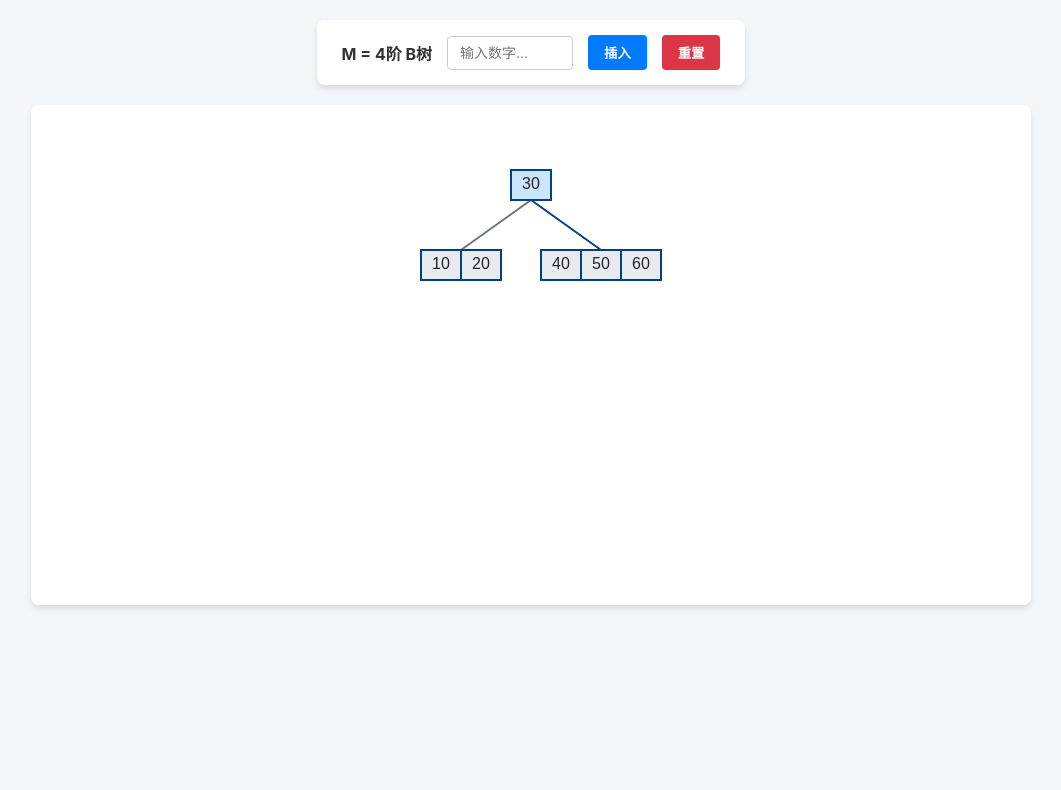
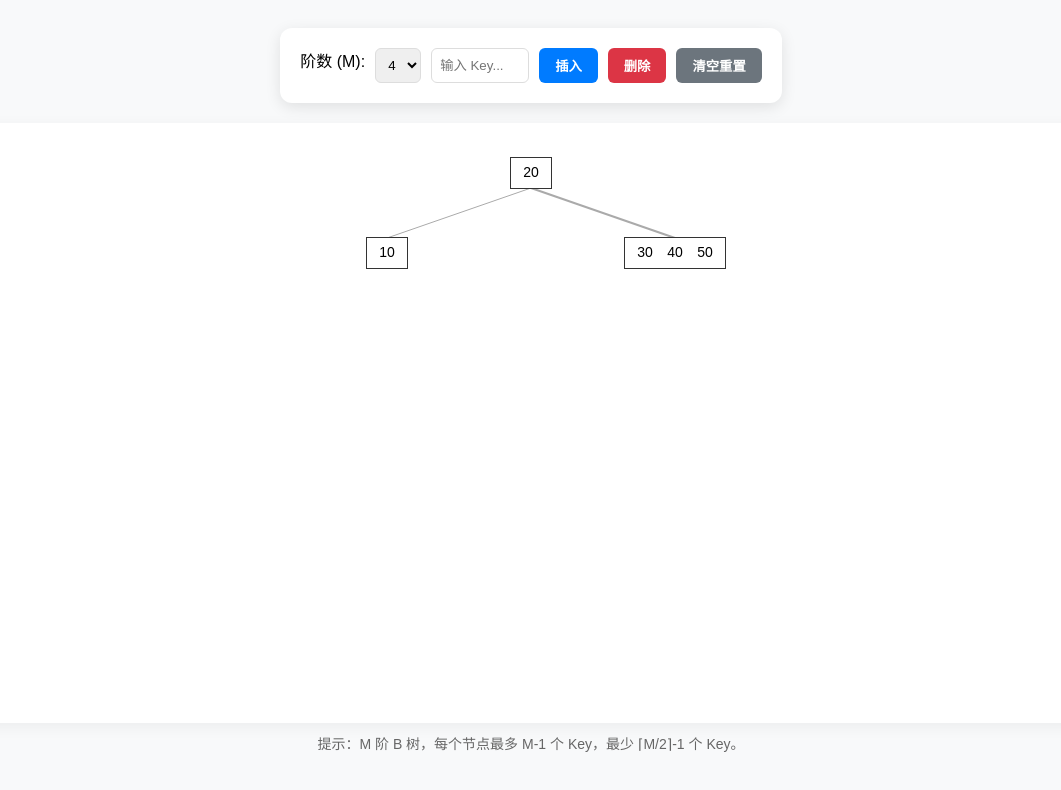
Before and after one commit to cdc028WangZhe/BTree-Visualizer, a plain HTML site: page index.html in a window 1280 px wide. Shown: the whole page, without its empty margins (109-1170 px from the left). Drawn offline with Linux system fonts and the light colour scheme.

Commit message:
Update B-tree demo title and styles

```diff
--- a/index.html
+++ b/index.html
@@ -2,273 +2,234 @@
 <html lang="zh-CN">
 <head>
     <meta charset="UTF-8">
-    <meta name="viewport" content="width=device-width, initial-scale=1.0">
-    <title>B 树插入动态演示</title>
+    <title>B 树全功能交互演示</title>
     <style>
-        body {
-            font-family: -apple-system, BlinkMacSystemFont, 'Segoe UI', Roboto, Helvetica, Arial, sans-serif;
-            background-color: #f4f7f9;
-            color: #333;
-            margin: 0;
-            padding: 20px;
-            display: flex;
-            flex-direction: column;
-            align-items: center;
-        }
-        .control-panel {
-            background: white;
-            padding: 15px 25px;
-            border-radius: 8px;
-            box-shadow: 0 4px 6px rgba(0,0,0,0.1);
-            margin-bottom: 20px;
-            display: flex;
-            gap: 15px;
-            align-items: center;
-        }
-        input {
-            padding: 8px 12px;
-            border: 1px solid #ccc;
-            border-radius: 4px;
-            font-size: 14px;
-            width: 100px;
-            outline: none;
-        }
-        input:focus { border-color: #007bff; }
-        button {
-            padding: 8px 16px;
-            background-color: #007bff;
-            color: white;
-            border: none;
-            border-radius: 4px;
-            cursor: pointer;
-            font-weight: 600;
-            transition: background 0.2s;
-        }
-        button:hover { background-color: #0056b3; }
-        button.danger { background-color: #dc3545; }
-        button.danger:hover { background-color: #c82333; }
-        #canvas-container {
-            width: 100%;
-            max-width: 1000px;
-            overflow-x: auto;
-            background: white;
-            border-radius: 8px;
-            box-shadow: 0 4px 6px rgba(0,0,0,0.1);
-        }
-        canvas {
-            display: block;
-        }
+        :root { --primary: #007bff; --bg: #f8f9fa; --node-bg: #ffffff; --node-border: #343a40; }
+        body { font-family: sans-serif; background: var(--bg); display: flex; flex-direction: column; align-items: center; padding: 20px; }
+        .controls { background: white; padding: 20px; border-radius: 12px; box-shadow: 0 4px 15px rgba(0,0,0,0.1); display: flex; gap: 10px; flex-wrap: wrap; justify-content: center; margin-bottom: 20px; }
+        input, select { padding: 8px; border: 1px solid #ddd; border-radius: 6px; }
+        button { padding: 8px 16px; border: none; border-radius: 6px; cursor: pointer; font-weight: bold; background: var(--primary); color: white; transition: 0.2s; }
+        button:hover { opacity: 0.8; }
+        button.delete { background: #dc3545; }
+        button.reset { background: #6c757d; }
+        canvas { background: white; border-radius: 12px; box-shadow: 0 4px 15px rgba(0,0,0,0.05); cursor: grab; }
+        .info { margin-top: 10px; color: #666; font-size: 14px; }
     </style>
 </head>
 <body>
 
-    <div class="control-panel">
-        <label><b>M = 4阶 B树</b></label>
-        <input type="number" id="keyInput" placeholder="输入数字..." onkeypress="handleEnter(event)">
-        <button onclick="insertKey()">插入</button>
-        <button class="danger" onclick="resetTree()">重置</button>
+    <div class="controls">
+        <label>阶数 (M):</label>
+        <select id="mSelect" onchange="initTree()">
+            <option value="3">3</option>
+            <option value="4" selected>4</option>
+            <option value="5">5</option>
+            <option value="6">6</option>
+        </select>
+        <input type="number" id="keyInput" placeholder="输入 Key..." style="width: 80px">
+        <button onclick="doInsert()">插入</button>
+        <button class="delete" onclick="doDelete()">删除</button>
+        <button class="reset" onclick="initTree()">清空重置</button>
     </div>
 
-    <div id="canvas-container">
-        <canvas id="treeCanvas" width="1000" height="500"></canvas>
-    </div>
+    <canvas id="treeCanvas"></canvas>
+    <div class="info">提示：M 阶 B 树，每个节点最多 M-1 个 Key，最少 ⌈M/2⌉-1 个 Key。</div>
 
 <script>
-        // B 树引擎逻辑 (Overflow 策略实现)
+// --- B 树核心逻辑引擎 ---
+class BNode {
+    constructor(isLeaf) {
+        this.keys = [];
+        this.children = [];
+        this.isLeaf = isLeaf;
+    }
+}
+
 class BTree {
-            constructor(order) {
-                this.order = order;
-                this.root = { keys: [], children: [], isLeaf: true };
+    constructor(m) {
+        this.m = m; // Order
+        this.minKeys = Math.ceil(m / 2) - 1;
+        this.root = new BNode(true);
     }
 
     insert(key) {
-                // 防止重复插入
-                if(this.contains(this.root, key)) {
-                    alert("键值 " + key + " 已存在！");
-                    return;
-                }
-                this._insert(this.root, key);
-                // 如果根节点溢出，分裂产生新根
-                if (this.root.keys.length >= this.order) {
-                    let newRoot = { keys: [], children: [this.root], isLeaf: false };
-                    this._split(newRoot, 0, this.root);
-                    this.root = newRoot;
+        if (this.root.keys.includes(key)) return;
+        let r = this.root;
+        if (r.keys.length === this.m - 1) {
+            let s = new BNode(false);
+            this.root = s;
+            s.children.push(r);
+            this.split(s, 0);
+            this._insertNonFull(s, key);
+        } else {
+            this._insertNonFull(r, key);
         }
     }
 
-            contains(node, key) {
-                let i = 0;
-                while (i < node.keys.length && key > node.keys[i]) i++;
-                if (i < node.keys.length && key === node.keys[i]) return true;
-                if (node.isLeaf) return false;
-                return this.contains(node.children[i], key);
+    split(parent, i) {
+        let y = parent.children[i];
+        let z = new BNode(y.isLeaf);
+        let mid = Math.floor((this.m - 1) / 2);
+        let midKey = y.keys[mid];
+
+        z.keys = y.keys.splice(mid + 1);
+        if (!y.isLeaf) z.children = y.children.splice(mid + 1);
+
+        parent.keys.splice(i, 0, midKey);
+        parent.children.splice(i + 1, 0, z);
+        y.keys.pop(); // Remove the promoted key
     }
 
-            _insert(node, key) {
-                if (node.isLeaf) {
-                    node.keys.push(key);
-                    node.keys.sort((a, b) => a - b);
+    _insertNonFull(x, k) {
+        let i = x.keys.length - 1;
+        if (x.isLeaf) {
+            x.keys.push(k);
+            x.keys.sort((a, b) => a - b);
         } else {
-                    let i = 0;
-                    while (i < node.keys.length && key > node.keys[i]) i++;
-                    this._insert(node.children[i], key);
-                    // 递归回溯时，如果子节点溢出则分裂
-                    if (node.children[i].keys.length >= this.order) {
-                        this._split(node, i, node.children[i]);
+            while (i >= 0 && k < x.keys[i]) i--;
+            i++;
+            if (x.children[i].keys.length === this.m - 1) {
+                this.split(x, i);
+                if (k > x.keys[i]) i++;
             }
+            this._insertNonFull(x.children[i], k);
         }
     }
 
-            _split(parent, index, child) {
-                let mid = Math.floor(child.keys.length / 2);
-                let midKey = child.keys[mid];
+    delete(k) { this._delete(this.root, k); if (this.root.keys.length === 0 && !this.root.isLeaf) this.root = this.root.children[0]; }
 
-                let rightChild = {
-                    keys: child.keys.slice(mid + 1),
-                    children: child.isLeaf ? [] : child.children.slice(mid + 1),
-                    isLeaf: child.isLeaf
-                };
+    _delete(x, k) {
+        let i = 0;
+        while (i < x.keys.length && k > x.keys[i]) i++;
 
-                child.keys = child.keys.slice(0, mid);
-                if (!child.isLeaf) {
-                    child.children = child.children.slice(0, mid + 1);
-                }
-
-                parent.keys.splice(index, 0, midKey);
-                parent.children.splice(index + 1, 0, rightChild);
+        if (i < x.keys.length && x.keys[i] === k) {
+            if (x.isLeaf) x.keys.splice(i, 1);
+            else this._deleteInternal(x, i);
+        } else if (!x.isLeaf) {
+            let child = x.children[i];
+            if (child.keys.length === this.minKeys) this._fill(x, i);
+            this._delete(x.children[i === x.keys.length + 1 && i > x.keys.length ? i-1 : i], k);
         }
     }
 
-        // Canvas 渲染引擎
-        const canvas = document.getElementById('treeCanvas');
-        const ctx = canvas.getContext('2d');
-        let btree = new BTree(4);
-
-        const NODE_HEIGHT = 30;
-        const KEY_WIDTH = 40;
-        const LEVEL_HEIGHT = 80;
-
-        function drawTree() {
-            ctx.clearRect(0, 0, canvas.width, canvas.height);
-            // 1. 先计算所有节点的位置和所需宽度
-            calculatePositions(btree.root, 1, 0);
-
-            // 如果树太宽，自动扩展 Canvas
-            let requiredWidth = btree.root.width + 100;
-            if (requiredWidth > canvas.width) {
-                canvas.width = requiredWidth;
-                calculatePositions(btree.root, 1, 0);
-            }
-
-            // 将根节点居中
-            let offset = (canvas.width - btree.root.width) / 2 - btree.root.x + btree.root.width/2;
-            shiftPositions(btree.root, offset);
-
-            // 2. 渲染线条和节点
-            renderNode(btree.root);
-        }
-
-        function calculatePositions(node, depth, xOffset) {
-            let padding = 20;
-            if (node.isLeaf) {
-                node.width = node.keys.length * KEY_WIDTH;
-                node.x = xOffset + node.width / 2 + padding;
-                node.y = depth * LEVEL_HEIGHT;
-                return node.width + padding * 2;
+    _deleteInternal(x, i) {
+        let k = x.keys[i], left = x.children[i], right = x.children[i+1];
+        if (left.keys.length > this.minKeys) {
+            let pred = this._getPred(left);
+            x.keys[i] = pred;
+            this._delete(left, pred);
+        } else if (right.keys.length > this.minKeys) {
+            let succ = this._getSucc(right);
+            x.keys[i] = succ;
+            this._delete(right, succ);
         } else {
-                let totalWidth = 0;
-                for (let child of node.children) {
-                    totalWidth += calculatePositions(child, depth + 1, xOffset + totalWidth);
-                }
-                node.width = node.keys.length * KEY_WIDTH;
-                // 父节点处于第一个和最后一个子节点的中间
-                let firstChild = node.children[0];
-                let lastChild = node.children[node.children.length - 1];
-                node.x = (firstChild.x + lastChild.x) / 2;
-                node.y = depth * LEVEL_HEIGHT;
-                return Math.max(totalWidth, node.width + padding * 2);
+            this._merge(x, i);
+            this._delete(left, k);
         }
     }
 
-        function shiftPositions(node, offset) {
-            node.x += offset;
-            for (let child of node.children) {
-                shiftPositions(child, offset);
+    _getPred(x) { while (!x.isLeaf) x = x.children[x.keys.length]; return x.keys[x.keys.length - 1]; }
+    _getSucc(x) { while (!x.isLeaf) x = x.children[0]; return x.keys[0]; }
+
+    _fill(x, i) {
+        if (i !== 0 && x.children[i-1].keys.length > this.minKeys) this._borrowPrev(x, i);
+        else if (i !== x.keys.length && x.children[i+1].keys.length > this.minKeys) this._borrowNext(x, i);
+        else i !== x.keys.length ? this._merge(x, i) : this._merge(x, i-1);
+    }
+
+    _borrowPrev(x, i) {
+        let child = x.children[i], sibling = x.children[i-1];
+        child.keys.unshift(x.keys[i-1]);
+        if (!child.isLeaf) child.children.unshift(sibling.children.pop());
+        x.keys[i-1] = sibling.keys.pop();
+    }
+
+    _borrowNext(x, i) {
+        let child = x.children[i], sibling = x.children[i+1];
+        child.keys.push(x.keys[i]);
+        if (!child.isLeaf) child.children.push(sibling.children.shift());
+        x.keys[i] = sibling.keys.shift();
+    }
+
+    _merge(x, i) {
+        let child = x.children[i], sibling = x.children[i+1];
+        child.keys.push(x.keys[i]);
+        child.keys.push(...sibling.keys);
+        if (!child.isLeaf) child.children.push(...sibling.children);
+        x.keys.splice(i, 1);
+        x.children.splice(i + 1, 1);
     }
 }
 
-        function renderNode(node) {
-            // 画连接线
-            if (!node.isLeaf) {
-                ctx.strokeStyle = '#6c757d';
-                ctx.lineWidth = 2;
-                for (let child of node.children) {
-                    ctx.beginPath();
-                    ctx.moveTo(node.x, node.y + NODE_HEIGHT / 2);
-                    ctx.lineTo(child.x, child.y - NODE_HEIGHT / 2);
-                    ctx.stroke();
-                    renderNode(child);
-                }
+// --- 绘图引擎 ---
+const canvas = document.getElementById('treeCanvas');
+const ctx = canvas.getContext('2d');
+let tree;
+
+function initTree() {
+    const m = parseInt(document.getElementById('mSelect').value);
+    tree = new BTree(m);
+    [10, 20, 30, 40, 50].forEach(k => tree.insert(k));
+    render();
 }
 
-            // 画节点框
-            let startX = node.x - node.width / 2;
-            let startY = node.y - NODE_HEIGHT / 2;
-
-            // 节点背景
-            ctx.fillStyle = node.isLeaf ? '#e9ecef' : '#cce5ff';
-            ctx.fillRect(startX, startY, node.width, NODE_HEIGHT);
-
-            // 节点边框
-            ctx.strokeStyle = '#004085';
-            ctx.lineWidth = 2;
-            ctx.strokeRect(startX, startY, node.width, NODE_HEIGHT);
-
-            // 画里面的 Key 和分割线
-            ctx.fillStyle = '#212529';
-            ctx.font = '16px Arial';
-            ctx.textAlign = 'center';
-            ctx.textBaseline = 'middle';
-
-            for (let i = 0; i < node.keys.length; i++) {
-                let keyX = startX + i * KEY_WIDTH + KEY_WIDTH / 2;
-                ctx.fillText(node.keys[i], keyX, node.y);
-
-                // 竖向分割线
-                if (i < node.keys.length - 1) {
-                    ctx.beginPath();
-                    ctx.moveTo(startX + (i + 1) * KEY_WIDTH, startY);
-                    ctx.lineTo(startX + (i + 1) * KEY_WIDTH, startY + NODE_HEIGHT);
-                    ctx.stroke();
-                }
-            }
+function doInsert() {
+    const val = parseInt(document.getElementById('keyInput').value);
+    if (!isNaN(val)) tree.insert(val);
+    render();
 }
 
-        // 交互逻辑
-        function insertKey() {
-            const input = document.getElementById('keyInput');
-            const val = parseInt(input.value);
-            if (!isNaN(val)) {
-                btree.insert(val);
-                drawTree();
-                input.value = '';
-            }
-            input.focus();
+function doDelete() {
+    const val = parseInt(document.getElementById('keyInput').value);
+    if (!isNaN(val)) tree.delete(val);
+    render();
 }
 
-        function handleEnter(e) {
-            if (e.key === 'Enter') insertKey();
+function render() {
+    canvas.width = window.innerWidth * 0.9;
+    canvas.height = 600;
+    ctx.clearRect(0, 0, canvas.width, canvas.height);
+    const layout = calculateLayout(tree.root, 0, 0, canvas.width);
+    drawNode(tree.root, canvas.width / 2, 50, canvas.width / 2);
 }
 
-        function resetTree() {
-            btree = new BTree(4);
-            // 初始插入几个数据方便观看
-            [10, 20, 30, 40, 50, 60].forEach(k => btree.insert(k));
-            drawTree();
+function drawNode(node, x, y, width) {
+    const nodeW = node.keys.length * 30 + 10;
+    const nodeH = 30;
+
+    if (!node.isLeaf) {
+        const childCount = node.children.length;
+        const step = width / childCount;
+        node.children.forEach((child, i) => {
+            const childX = x - width / 2 + step * i + step / 2;
+            const childY = y + 80;
+            ctx.beginPath();
+            ctx.moveTo(x, y + nodeH / 2);
+            ctx.lineTo(childX, childY - nodeH / 2);
+            ctx.strokeStyle = '#aaa';
+            ctx.stroke();
+            drawNode(child, childX, childY, step);
+        });
     }
 
-        // 初始化
-        resetTree();
+    ctx.fillStyle = "white";
+    ctx.strokeStyle = "#333";
+    ctx.lineWidth = 2;
+    ctx.strokeRect(x - nodeW / 2, y - nodeH / 2, nodeW, nodeH);
+    ctx.fillRect(x - nodeW / 2, y - nodeH / 2, nodeW, nodeH);
+
+    ctx.fillStyle = "black";
+    ctx.font = "14px Arial";
+    ctx.textAlign = "center";
+    ctx.textBaseline = "middle";
+    node.keys.forEach((k, i) => {
+        ctx.fillText(k, x - nodeW / 2 + 20 + i * 30, y);
+    });
+}
+
+function calculateLayout(node, depth, x, width) { return width; } // 简化版自动布局
+
+initTree();
 </script>
 </body>
 </html>
```
Lines whose indentation alone changed are shown as unchanged.
